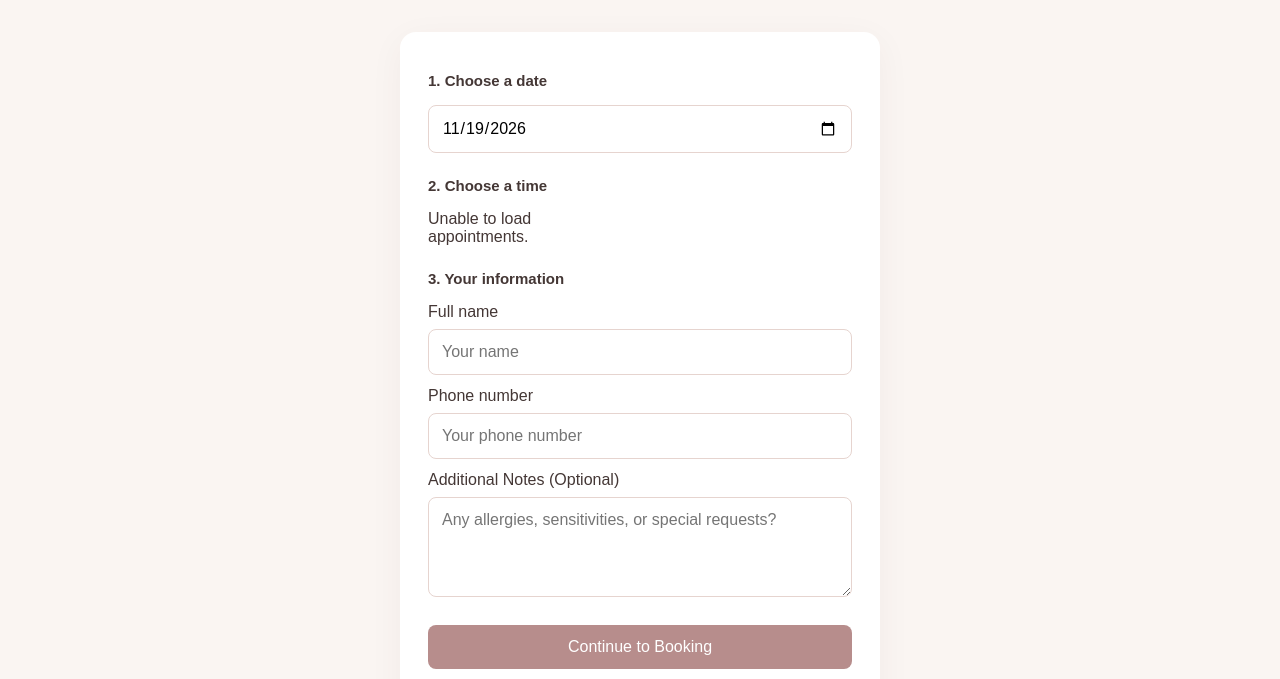
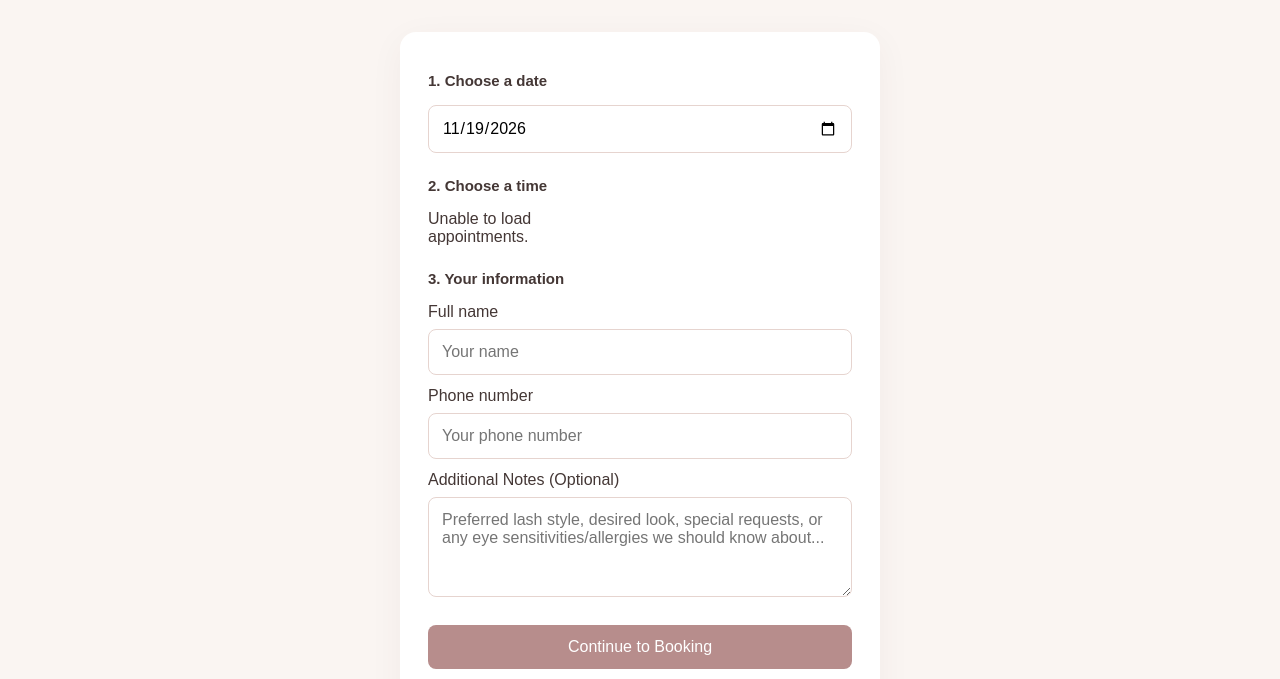
Before and after one commit to zhangeva132-blip/nana-lashes, a plain HTML site: page index.html in a window 1280 px wide. Shown: the part 251-930 px from the top of the page. Drawn offline with Linux system fonts and the light colour scheme; no server answers.

Commit message:
Update textarea placeholder text for clarity

```diff
--- a/index.html
+++ b/index.html
@@ -178,7 +178,7 @@
           id="notes"
           maxlength="500"
           rows="4"
-          placeholder="Any allergies, sensitivities, or special requests?"
+          placeholder="Preferred lash style, desired look, special requests, or any eye sensitivities/allergies we should know about..."
         ></textarea>
 
         <button class="primary" type="submit">
```
